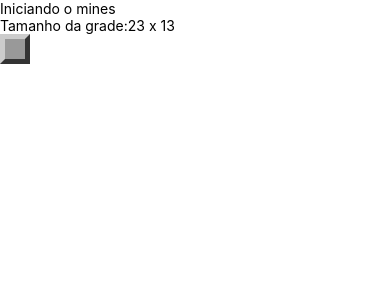
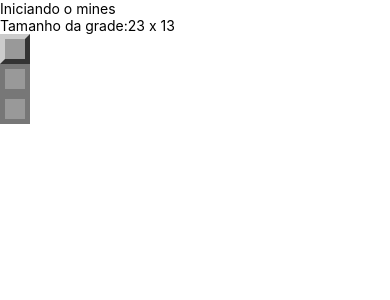
Before and after one commit to GeorgeSalu/React-Native, a React Native app in the folder mines/: screen / in a window 390 px wide. Shown: the top 300 px of the page. Built offline with nearby package versions, Linux system fonts and the light colour scheme.

Commit message:
Componente Campo(Field) #02

```diff
--- a/mines/src/App.js
+++ b/mines/src/App.js
@@ -14,6 +14,8 @@ export default class App extends Component {
         <Text>Tamanho da grade:
           {params.getRowsAmount()} x {params.getColumnsAmount()}</Text>
         <Field />
+        <Field opened />
+        <Field opened />
       </View>
     )
   }
--- a/mines/src/components/Field.js
+++ b/mines/src/components/Field.js
@@ -3,13 +3,26 @@ import {View, StyleSheet} from 'react-native'
 import params from '../params'
 
 export default props => {
+  const { mined, opened, nearMines } = props
+
   const styleField = [styles.field]
-  //outros estilos aqui
+
+  if (opened) styleField.push(styles.opened)
   if (styleField.length === 1) styleField.push(styles.regular)
+
+  let color = null
+  if(nearMines > 0) {
+    if (nearMines == 1) color = '#2A28D7'
+    if (nearMines == 2) color = '#2B520F'
+    if (nearMines > 2 && nearMines < 6) color = '#F9060A'
+    if (nearMines >= 6) color = '#F221A9'
+  }
 
   return (
     <View style={styleField}>
-
+      {!mined && opened && nearMines > 0 ?
+        <Text style={[styles.label, {color: color}]}>
+          {nearMines} </Text> : false}
     </View>
   )
 }
@@ -26,5 +39,15 @@ const styles = StyleSheet.create({
     borderTopColor: '#CCC',
     borderRightColor: '#333',
     borderBottomColor: '#333'
+  },
+  opened: {
+    backgroundColor: '#999',
+    borderColor: '#777',
+    alignItems: 'center',
+    justifyContent: 'center',
+  },
+  label: {
+    fontWeight: 'bold',
+    fontSize: params.fontSize
   }
 })
```
